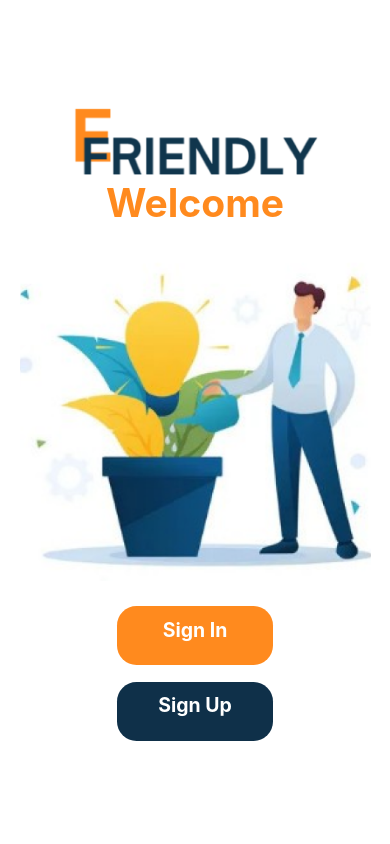
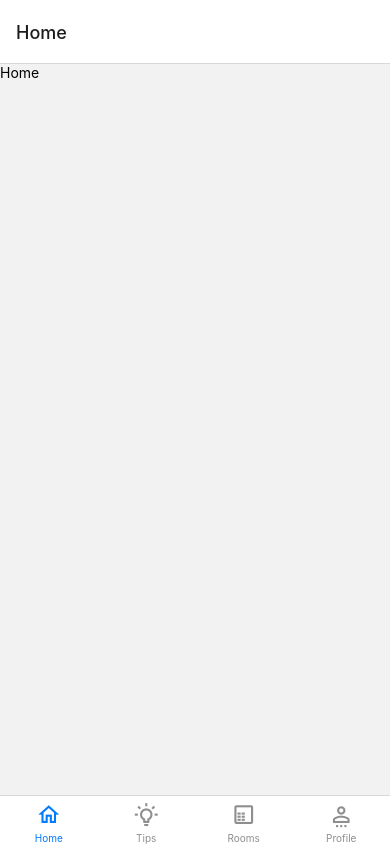
Before and after one commit to Big-Dreamer-EFriendly/EF-Mobile, a React Native app: screen /BottomTabs in a window 390 px wide. Built offline with nearby package versions, Linux system fonts and the light colour scheme.

Commit message:
EF-102 Create bottom tabs

```diff
--- a/package.json
+++ b/package.json
@@ -10,7 +10,10 @@
     "test": "jest"
   },
   "dependencies": {
+    "@fortawesome/fontawesome-free": "^6.5.1",
     "@react-native-async-storage/async-storage": "^1.22.1",
+    "@react-navigation/bottom-tabs": "^6.5.14",
+    "@react-navigation/material-bottom-tabs": "^6.2.22",
     "@react-navigation/native": "^6.1.10",
     "@react-navigation/stack": "^6.3.21",
     "@tanstack/react-query": "^5.22.2",
@@ -21,6 +24,7 @@
     "react-native-element-dropdown": "^2.10.1",
     "react-native-elements": "^3.4.3",
     "react-native-gesture-handler": "^2.15.0",
+    "react-native-paper": "^5.12.3",
     "react-native-picker-select": "^9.0.1",
     "react-native-safe-area-context": "^4.9.0",
     "react-native-screens": "^3.29.0",
--- a/src/hooks/useLogin.js
+++ b/src/hooks/useLogin.js
@@ -16,7 +16,7 @@ const useLogin = ({navigation}) => {
           const user = JSON.stringify({ token });
           await AsyncStorage.setItem('user', user);
           Alert.alert('Success', 'Login successfully', [
-            { text: 'OK', onPress: () => navigation.navigate('Add room') },
+            { text: 'OK', onPress: () => navigation.navigate('BottomTabs') },
           ]);
         } else if (res.status === 401) {
           Alert.alert('Error', 'Invalid email or password. Please try again.');
--- /dev/null
+++ b/src/navigation/BottomTabs.js
@@ -0,0 +1,57 @@
+import React from 'react';
+import { createBottomTabNavigator } from '@react-navigation/bottom-tabs';
+import Icon from 'react-native-vector-icons/MaterialCommunityIcons';
+import Home from '../screens/home/Home';
+import Profile from '../screens/profile/Profile';
+import ShowRoom from '../screens/rooms/ShowRoom';
+import AllTips from '../screens/tips/AllTips';
+const Tab = createBottomTabNavigator();
+
+const BottomTabs = () => {
+  return (
+    <Tab.Navigator>
+      <Tab.Screen
+        name="Home"
+        component={Home}
+        options={{
+          tabBarLabel: 'Home',
+          tabBarIcon: ({ color, size }) => (
+            <Icon name="home-outline" color={color} size={size} />
+          ),
+        }}
+      />
+      <Tab.Screen
+        name="Tips"
+        component={AllTips}
+        options={{
+          tabBarLabel: 'Tips',
+          tabBarIcon: ({ color, size }) => (
+            <Icon name="lightbulb-on-outline" color={color} size={size} />
+          ),
+        }}
+      />
+      <Tab.Screen
+        name="Rooms"
+        component={ShowRoom}
+        options={{
+          tabBarLabel: 'Rooms',
+          tabBarIcon: ({ color, size }) => (
+            <Icon name="file-table-box-outline" color={color} size={size} />
+          ),
+        }}
+      />
+      <Tab.Screen
+        name="Profile"
+        component={Profile}
+        options={{
+          tabBarLabel: 'Profile',
+          tabBarIcon: ({ color, size }) => (
+            <Icon name="account-settings-outline" color={color} size={size} />
+          ),
+        }}
+      />
+    </Tab.Navigator>
+  );
+};
+
+export default BottomTabs;
--- a/src/navigation/MainNavigate.js
+++ b/src/navigation/MainNavigate.js
@@ -15,6 +15,7 @@ import RegisterSuccess from '../screens/register/RegisterSuccess';
 import Forgetpw from '../screens/forgotpw/Forgetpw';
 import Forgotpwsuccessful from '../screens/forgotpw/Forgotpwsuccessful';
 import Introduction from '../screens/introduction/Introduction';
+import BottomTabs from './BottomTabs';
 const queryClient = new QueryClient();
 
 const MainNavigate = () => {
@@ -67,6 +68,10 @@ const MainNavigate = () => {
                     name="ForgotPasswordSuccess"
                     component={Forgotpwsuccessful}
                     options={{headerShown: false}} />
+                    <Stack.Screen
+                    name="BottomTabs"
+                    component={BottomTabs}
+                    options={{headerShown: false}} />
                 </Stack.Navigator>
             </QueryClientProvider>
         </NavigationContainer>
--- a/src/screens/introduction/Introduction.js
+++ b/src/screens/introduction/Introduction.js
@@ -1,24 +1,27 @@
 import React from "react";
+import { useEffect } from "react";
 import { StyleSheet, Text, View, Image, TouchableOpacity, Dimensions } from "react-native";
 import AsyncStorage from '@react-native-async-storage/async-storage';
 
 const { width, height } = Dimensions.get('window');
 
 const Introduction = ({ navigation }) => {
+  useEffect(() => {
+    checkUser();
+  }, []);
 
-  // const handleGetStart = async () => {
-  //   try {
-  //     const jsonValue = await AsyncStorage.getItem('user');
-  //     const value = jsonValue != null ? JSON.parse(jsonValue) : null;
-  //     if (value !== null) {
-  //       navigation.navigate('Register');
-  //     } else {
-  //       navigation.navigate('Login');
-  //     }
-  //   } catch (error) {
-  //     console.log('lỗi', error);
-  //   }
-  // };
+  const checkUser = async () => {
+    try {
+      const userToken = await AsyncStorage.getItem('user');
+
+      if (userToken) {
+        navigation.navigate('BottomTabs');
+      }
+    } catch (error) {
+      console.error('Error checking user:', error);
+    }
+  };
+
   return (
     <View style={styles.container}>
       <Image source={require("../../assets/appname.png")} style={styles.appname} />
```
Also changed, not shown: 2 other files (tests, documents, lock files or other folders).
